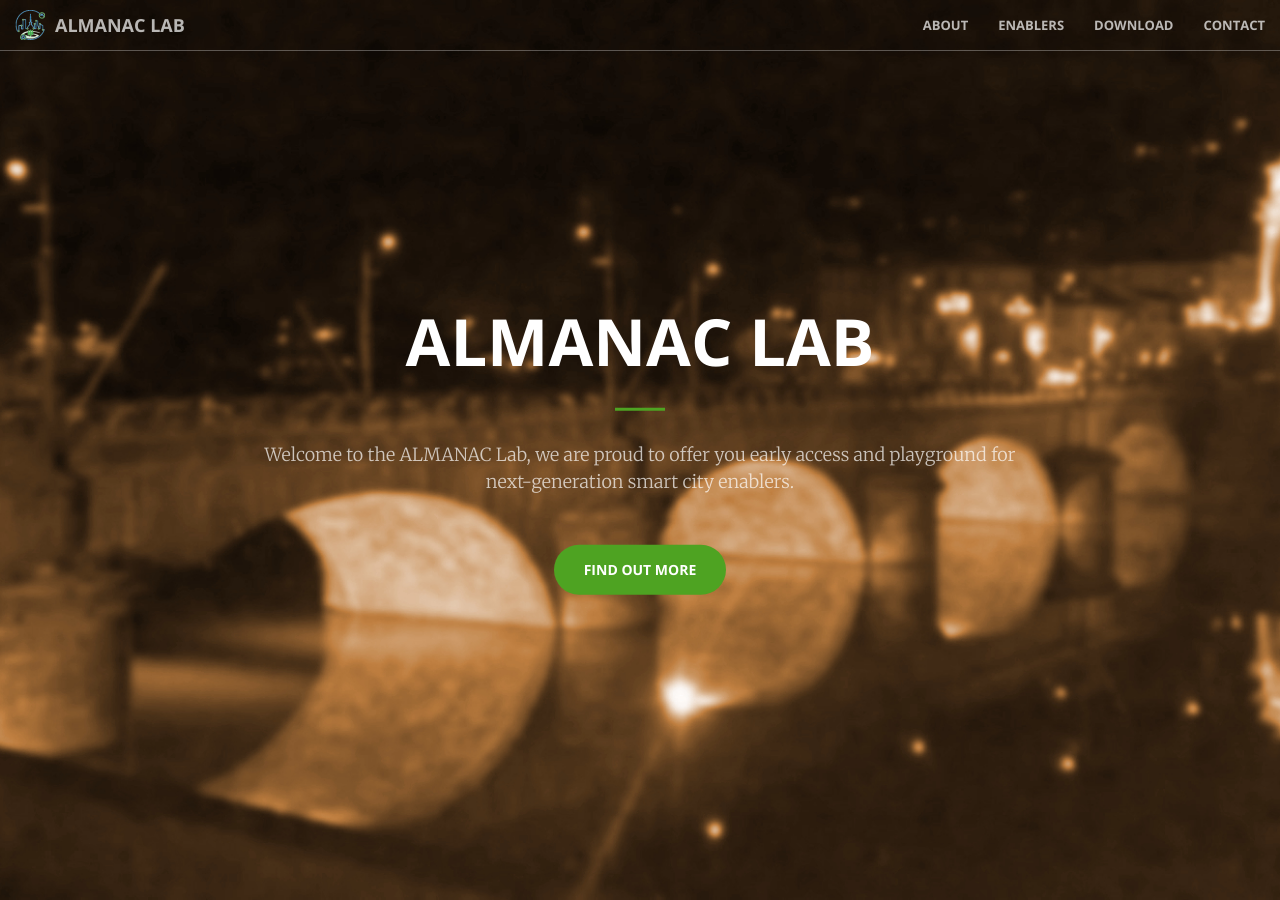
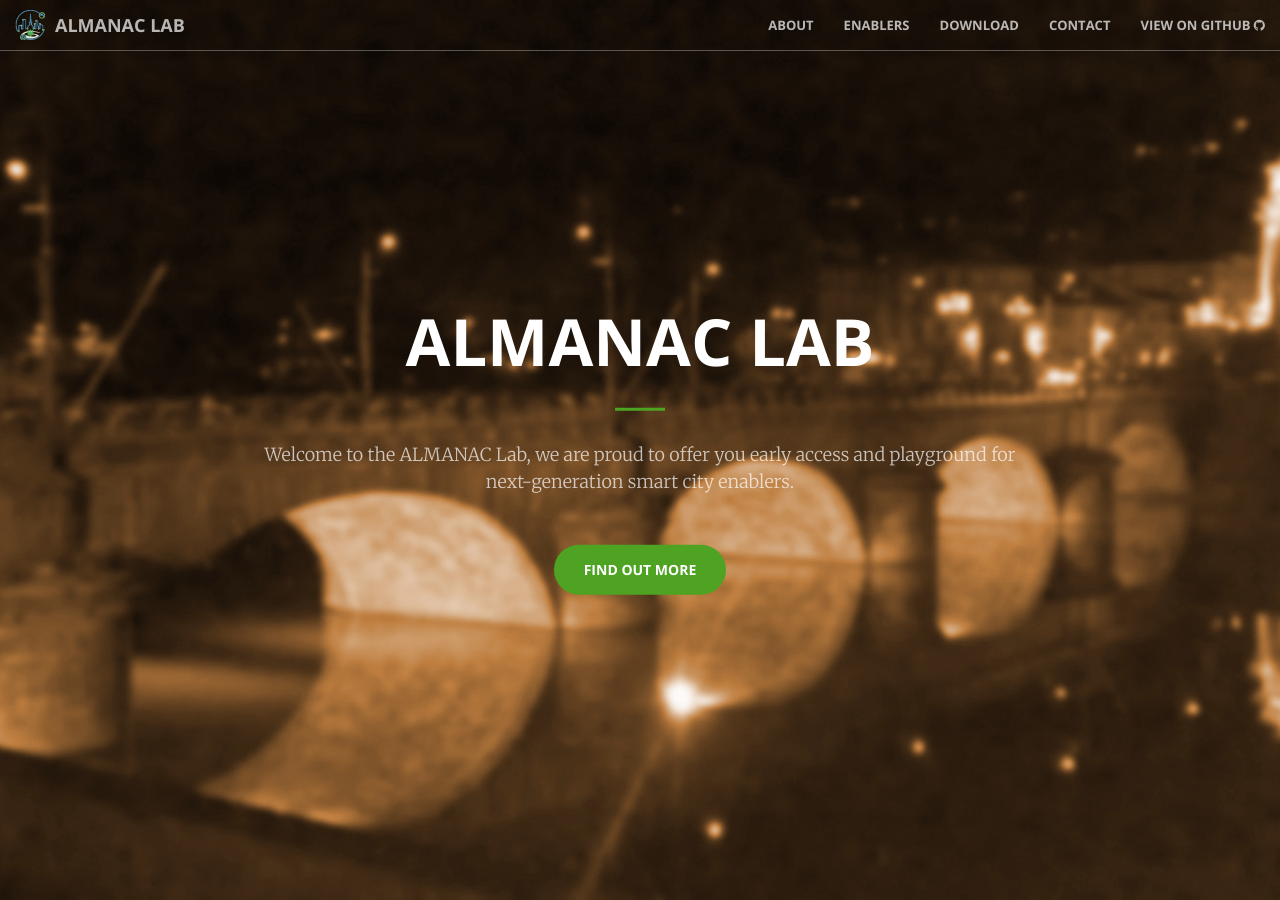
Before and after one commit to almanacproject/almanacproject.github.io, a Jekyll site: the page built from index.html, in a window 1280 px wide and 900 px high. Built offline with Jekyll 4.4.1, drawn with Linux system fonts in a browser that asks for light colours.

Commit message:
added view on github menu entry

```diff
--- a/_includes/nav.html
+++ b/_includes/nav.html
@@ -27,6 +27,11 @@
                 <li>
                     <a class="page-scroll" href="#contact">Contact</a>
                 </li>
+                <li>
+					<a href="{{ site.github_site }}">View on GitHub
+            <i class="fa fa-github"></i>
+            </a>
+                </li>
             </ul>
         </div>
         <!-- /.navbar-collapse -->
```
